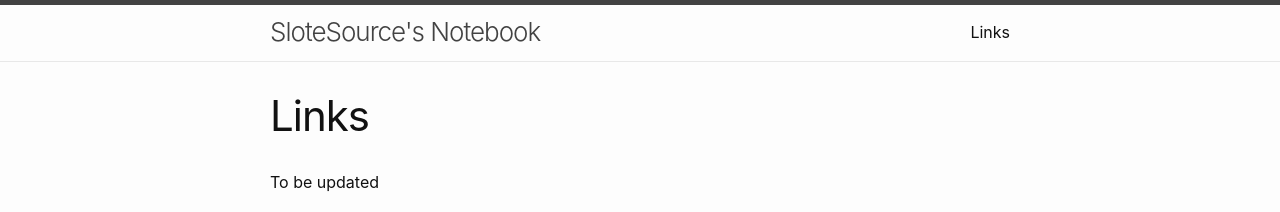
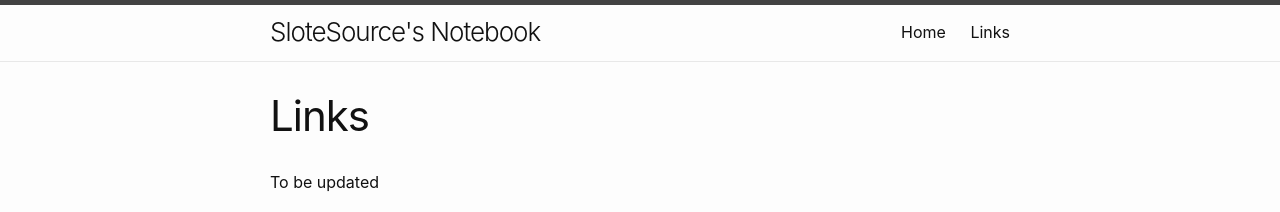
Before and after one commit to slotesource/slotesource.github.io, a Jekyll site: the page built from links.markdown, in a window 1280 px wide. Shown: the top 212 px of the page. Built offline with Jekyll 4.4.1, drawn with Linux system fonts in a browser that asks for light colours.

Commit message:
header with a home link

```diff
--- a/_includes/header.html
+++ b/_includes/header.html
@@ -4,7 +4,7 @@
     {%- assign default_paths = site.pages | map: "path" -%}
     {%- assign page_paths = site.header_pages | default: default_paths -%}
     {%- assign titles_size = site.pages | map: 'title' | join: '' | size -%}
-    <a class="site-title" rel="author" href="{{ "/" | relative_url }}">{{ site.title | escape }}</a>
+    <span class="site-title" rel="author" href="{{ "/" | relative_url }}">{{ site.title | escape }}</span>
 
     {%- if titles_size > 0 -%}
       <nav class="site-nav">
@@ -18,6 +18,7 @@
         </label>
 
         <div class="trigger">
+          <a class="page-link" rel="author" href="{{ "/" | relative_url }}"> Home </a>
           {%- for path in page_paths -%}
             {%- assign my_page = site.pages | where: "path", path | first -%}
             {%- if my_page.title -%}
--- a/_sass/minima/_layout.scss
+++ b/_sass/minima/_layout.scss
@@ -20,11 +20,6 @@
 
   @include media-query($on-palm) {
     padding-right: 45px;
-  }
-
-  &,
-  &:visited {
-    color: $site-title-color;
   }
 }
 
```
Also changed, not shown: links.markdown (renamed from about.markdown).
